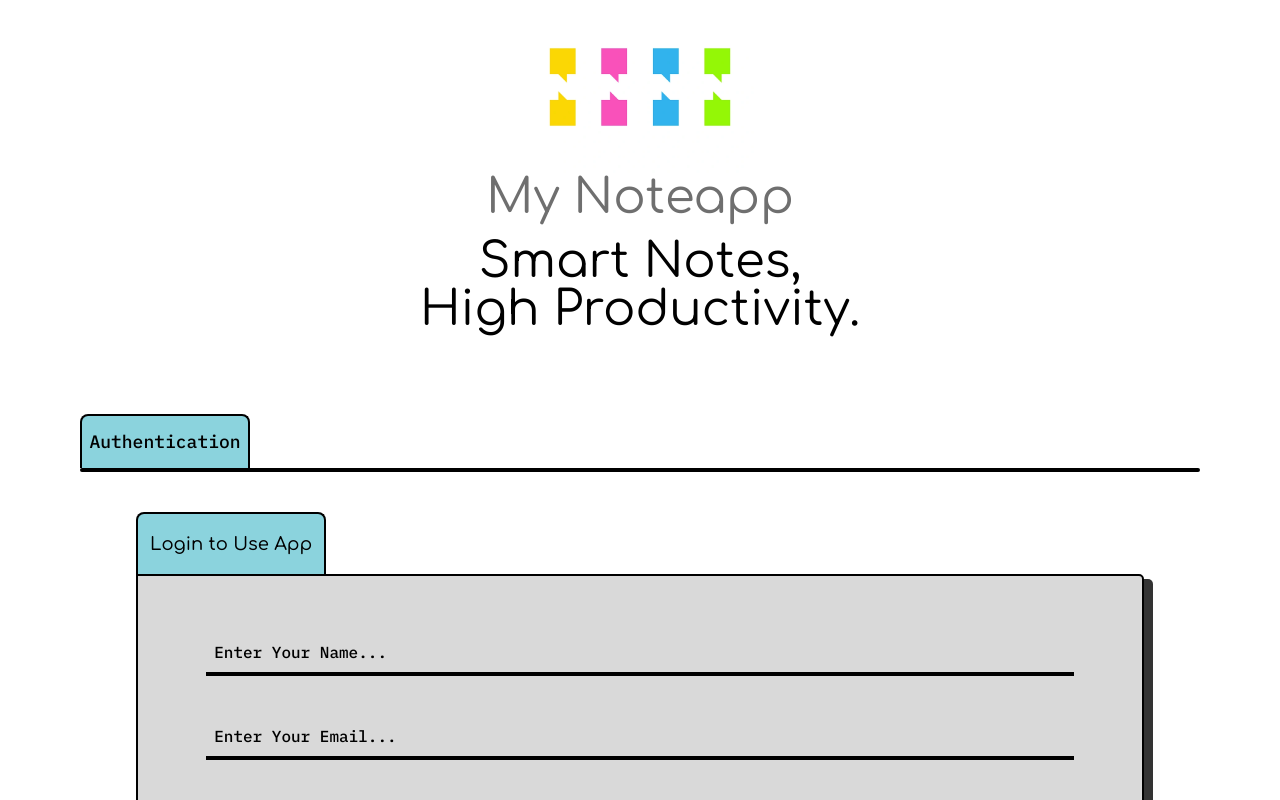
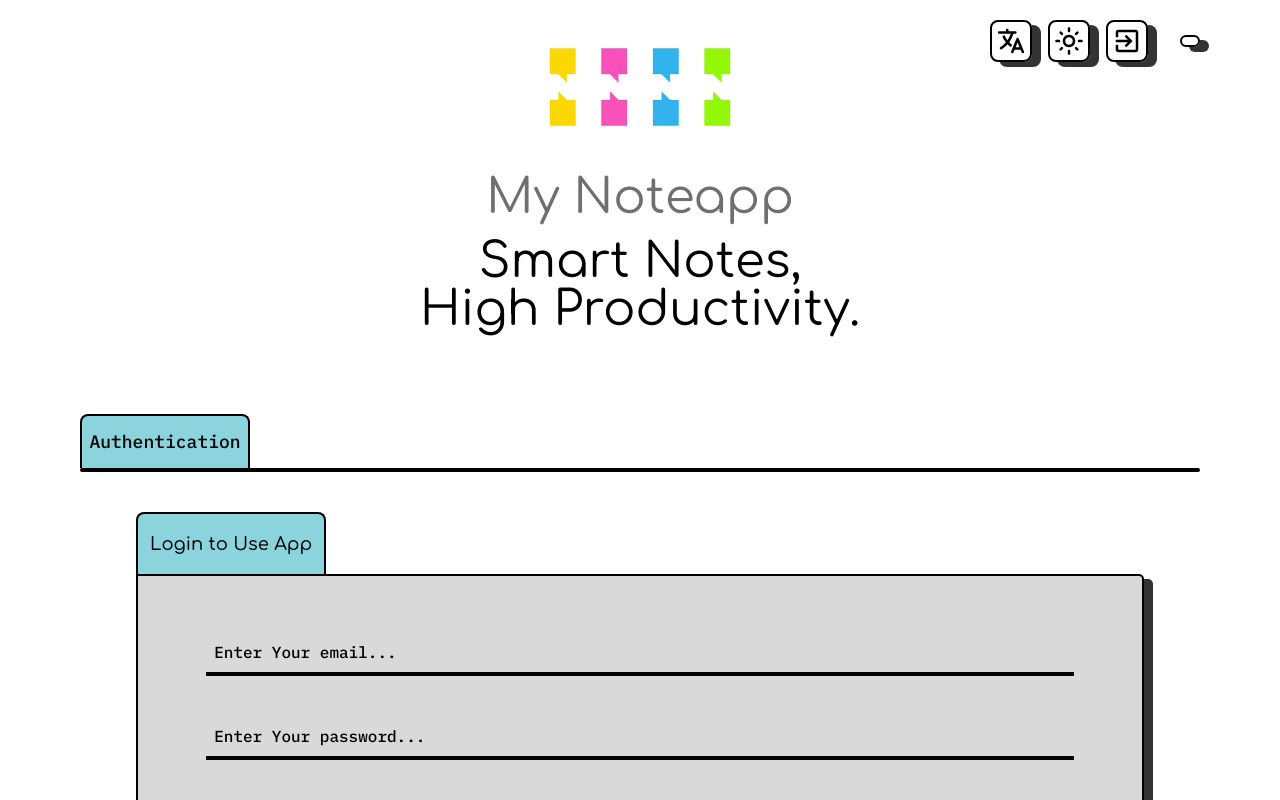
Before and after one commit to NaufalAssyafiqF/reactmid-appnote-submis2, a React (Vite) app: page /login in a window 1280 px wide. Shown: the top 800 px of the page. Built offline with nearby package versions, Linux system fonts and the light colour scheme; no server answers.

Commit message:
add change data note to use API

```diff
--- a/src/components/Header.jsx
+++ b/src/components/Header.jsx
@@ -1,13 +1,27 @@
-import React from "react";
+import React, { useEffect, useState } from "react";
 import BtnNavigation from "./BtnNavigation";
 import LineBar from "./LineBar";
 import { useLocation } from "react-router-dom";
+import { IoLanguage } from "react-icons/io5";
+import { MdOutlineLightMode, MdOutlineNightlightRound } from "react-icons/md";
+import { IoMdExit } from "react-icons/io";
+import { getUserLogged } from "../utils/fetch-data";
 
 const Header = () => {
   const { pathname } = useLocation();
+  const [getData, setGetData] = useState();
+
+  useEffect(() => {
+    const getUserData = async () => {
+      const getFetch = await getUserLogged();
+      setGetData(getFetch.data);
+    };
+
+    getUserData();
+  }, []);
 
   return (
-    <header className="w-full">
+    <header className="w-full relative">
       <div className="flex flex-col items-center justify-center text-center">
         <img src="/images/note-image.webp" alt="" className="w-[232px]" />
         <h1 className="font-comfortaa text-5xl text-[#6f6f6f] mb-4">
@@ -25,6 +39,22 @@ const Header = () => {
         ) : null}
       </div>
       <LineBar />
+      <div className="flex items-center space-x-8 top-5 right-0 fixed mr-20 z-10">
+        <div className="flex space-x-4 text-3xl">
+          <div className="border-2 border-black p-1 rounded-lg cursor-pointer transition duration-300 shadow-[9px_5px_0px_0px_rgba(0,_0,_0,_0.8)] hover:shadow-none hover:translate-x-1 hover:translate-y-1">
+            <IoLanguage />
+          </div>
+          <div className="border-2 border-black p-1 rounded-lg cursor-pointer transition duration-300 shadow-[9px_5px_0px_0px_rgba(0,_0,_0,_0.8)] hover:shadow-none hover:translate-x-1 hover:translate-y-1">
+            <MdOutlineLightMode />
+          </div>
+          <div className="border-2 border-black p-1 rounded-lg cursor-pointer transition duration-300 shadow-[9px_5px_0px_0px_rgba(0,_0,_0,_0.8)] hover:shadow-none hover:translate-x-1 hover:translate-y-1">
+            <IoMdExit />
+          </div>
+        </div>
+        <div className="border-2 border-black py-1 px-2 rounded-lg item-cente flex items-center shadow-[9px_5px_0px_0px_rgba(0,_0,_0,_0.8)] ">
+          <p className="text-2xl font-bold font-comfortaa r">{getData?.name}</p>
+        </div>
+      </div>
     </header>
   );
 };
--- a/src/components/LineBar.jsx
+++ b/src/components/LineBar.jsx
@@ -5,7 +5,7 @@ const LineBar = () => {
   const { pathname } = useLocation();
 
   return (
-    <div className="mt-20 mb-10">
+    <div className="mt-20 mb-10 z-1">
       <p
         className={`max-w-[170px] py-3 text-center font-medium text-lg  text-black font-ibmPlexMono rounded-t-lg border-x-2 border-t-2 border-black
           ${pathname === "/" && "bg-[#8BD3DD]"}
--- a/src/pages/ActiveNote.jsx
+++ b/src/pages/ActiveNote.jsx
@@ -2,7 +2,8 @@ import React, { useEffect, useState } from "react";
 import SearchBar from "../components/SearchBar";
 import CardNote from "../components/CardNote";
 import AddButton from "../components/AddButton";
-import { getActiveNotes } from "../utils/local-data";
+// import { getActiveNotes } from "../utils/local-data";
+import { getActiveNotes } from "../utils/fetch-data";
 import { useSearchParams } from "react-router-dom";
 import Header from "../components/Header";
 
@@ -21,18 +22,29 @@ const ActiveNote = () => {
   }, [searchParams]);
 
   useEffect(() => {
-    if (!keyword) {
-      setActiveNotes(getActiveNotes());
-    }
+    const getNoteData = async () => {
+      const getFetch = await getActiveNotes();
+      if (!keyword) {
+        setActiveNotes(getFetch.data);
+      }
+    };
 
-    handleQuery(keyword);
+    getNoteData();
+  }, []);
 
-    const searchNote = getActiveNotes().filter((note) =>
-      note.title.toLowerCase().includes(keyword.toLowerCase())
-    );
+  // useEffect(() => {
+  //   if (!keyword) {
+  //     setActiveNotes(getActiveNotes());
+  //   }
 
-    setActiveNotes(searchNote);
-  }, [keyword]);
+  //   handleQuery(keyword);
+
+  //   const searchNote = getActiveNotes().filter((note) =>
+  //     note.title.toLowerCase().includes(keyword.toLowerCase())
+  //   );
+
+  //   setActiveNotes(searchNote);
+  // }, [keyword]);
 
   return (
     <div className="mx-20 mb-20">
--- a/src/pages/ArchiveNote.jsx
+++ b/src/pages/ArchiveNote.jsx
@@ -2,7 +2,7 @@ import React, { useEffect, useState } from "react";
 import SearchBar from "../components/SearchBar";
 import CardNote from "../components/CardNote";
 import AddButton from "../components/AddButton";
-import { getArchivedNotes } from "../utils/local-data";
+import { getArchivedNotes } from "../utils/fetch-data";
 import { useSearchParams } from "react-router-dom";
 import Header from "../components/Header";
 
@@ -21,18 +21,29 @@ const ArchiveNote = () => {
   }, [searchParams]);
 
   useEffect(() => {
-    if (!keyword) {
-      setActiveNotes(getArchivedNotes());
-    }
+    const getNoteData = async () => {
+      const getFetch = await getArchivedNotes();
+      if (!keyword) {
+        setActiveNotes(getFetch.data);
+      }
+    };
 
-    handleQuery(keyword);
+    getNoteData();
+  }, []);
 
-    const searchNote = getArchivedNotes().filter((note) =>
-      note.title.toLowerCase().includes(keyword.toLowerCase())
-    );
+  // useEffect(() => {
+  //   if (!keyword) {
+  //     setActiveNotes(getArchivedNotes());
+  //   }
 
-    setActiveNotes(searchNote);
-  }, [keyword]);
+  //   handleQuery(keyword);
+
+  //   const searchNote = getArchivedNotes().filter((note) =>
+  //     note.title.toLowerCase().includes(keyword.toLowerCase())
+  //   );
+
+  //   setActiveNotes(searchNote);
+  // }, [keyword]);
 
   return (
     <div className="mx-20 mb-20">
--- a/src/pages/Login.jsx
+++ b/src/pages/Login.jsx
@@ -1,15 +1,13 @@
 import React, { useState } from "react";
 import Header from "../components/Header";
 import { Link, useNavigate } from "react-router-dom";
-import { login } from "../utils/fetch-data";
+import { login, putAccessToken } from "../utils/fetch-data";
 
 const Login = () => {
   const [emailValue, setEmailValue] = useState("");
   const [passwordValue, setPasswordValue] = useState("");
 
   const navigate = useNavigate();
-
-  console.log({ email: emailValue, password: passwordValue });
 
   const onSubmitHandler = async (event) => {
     event.preventDefault();
@@ -20,7 +18,9 @@ const Login = () => {
     };
 
     const getData = await login(reqBody);
+
     if (getData.error === false) {
+      putAccessToken(getData.data.accessToken);
       navigate("/");
     }
   };
@@ -46,15 +46,15 @@ const Login = () => {
             onSubmit={onSubmitHandler}
           >
             <input
-              type="text"
+              type="email"
               className="w-full bg-[#D9D9D9] border-b-4 p-2 focus:outline-none placeholder:text-black placeholder:font-ibmPlexMono placeholder:font-medium placeholder:text-base text-base font-ibmPlexMono font-medium  border-black mt-10"
-              placeholder="Enter Your Name..."
+              placeholder="Enter Your email..."
               onChange={(e) => setEmailValue(e.target.value)}
             />
             <input
-              type="text"
+              type="password"
               className="w-full bg-[#D9D9D9] border-b-4 p-2 focus:outline-none placeholder:text-black placeholder:font-ibmPlexMono placeholder:font-medium placeholder:text-base text-base font-ibmPlexMono font-medium  border-black mt-10"
-              placeholder="Enter Your Email..."
+              placeholder="Enter Your password..."
               onChange={(e) => setPasswordValue(e.target.value)}
             />
             <div className="flex justify-end mt-10">
```
